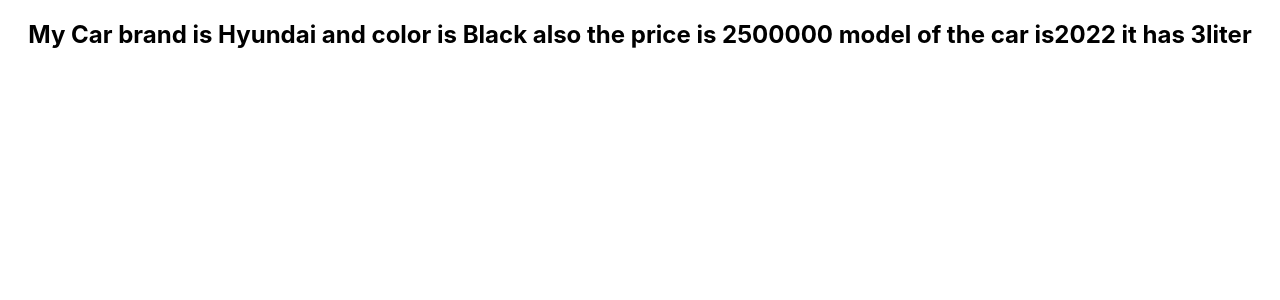
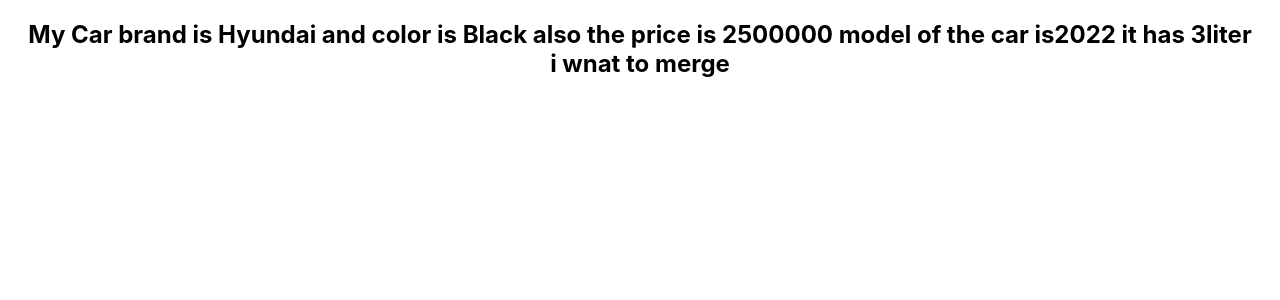
Before and after one commit to Manishyuchil/test, a React (Create React App) app: page / in a window 1280 px wide. Shown: the top 300 px of the page. Built offline with nearby package versions, Linux system fonts and the light colour scheme.

Commit message:
div added

```diff
--- a/src/cars/Cars2props.jsx
+++ b/src/cars/Cars2props.jsx
@@ -6,7 +6,7 @@
 
         <h2>
         My Car brand is {props.Brand} and color is {props.color} also the price is {props.Price} model of the car is{props.Model} it has {props.Engine}
-
+        <div>i wnat to merge</div>
         </h2>
     </div>
 
```
